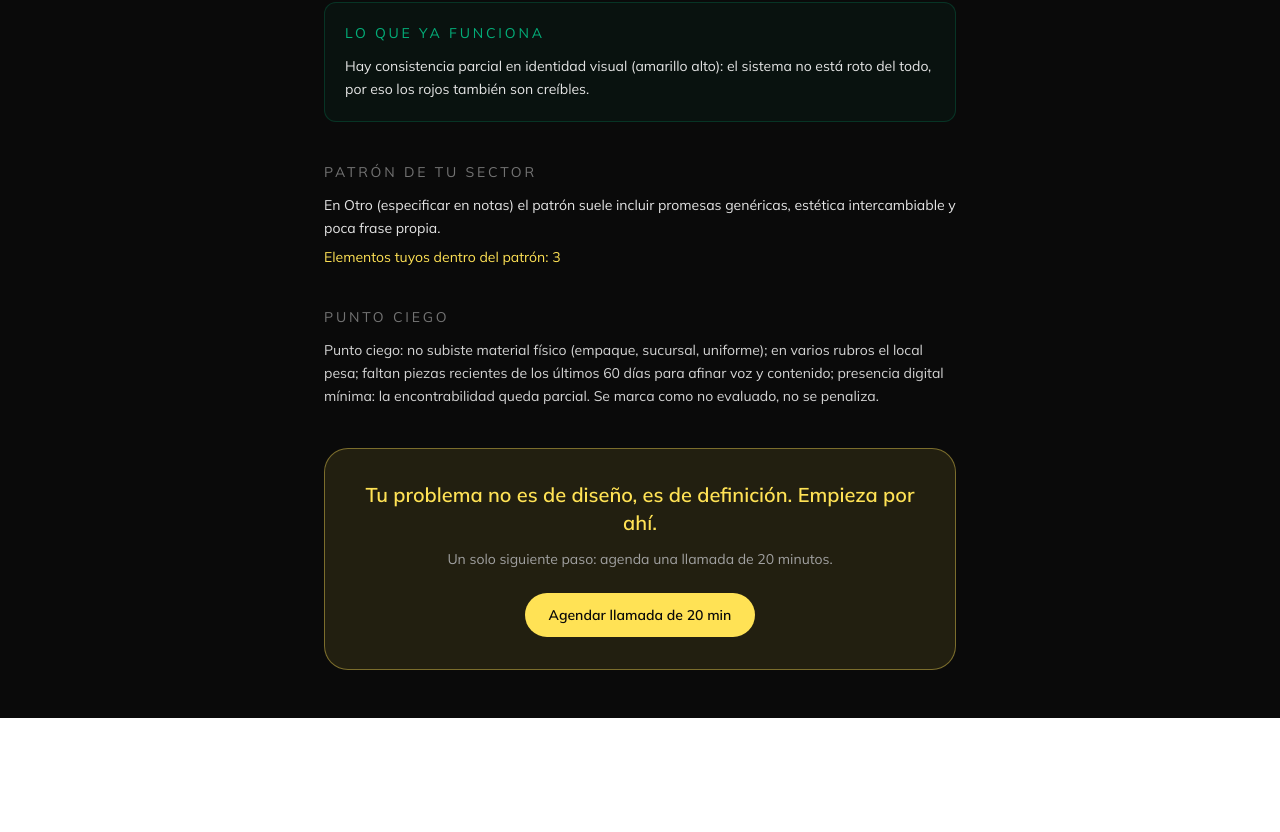
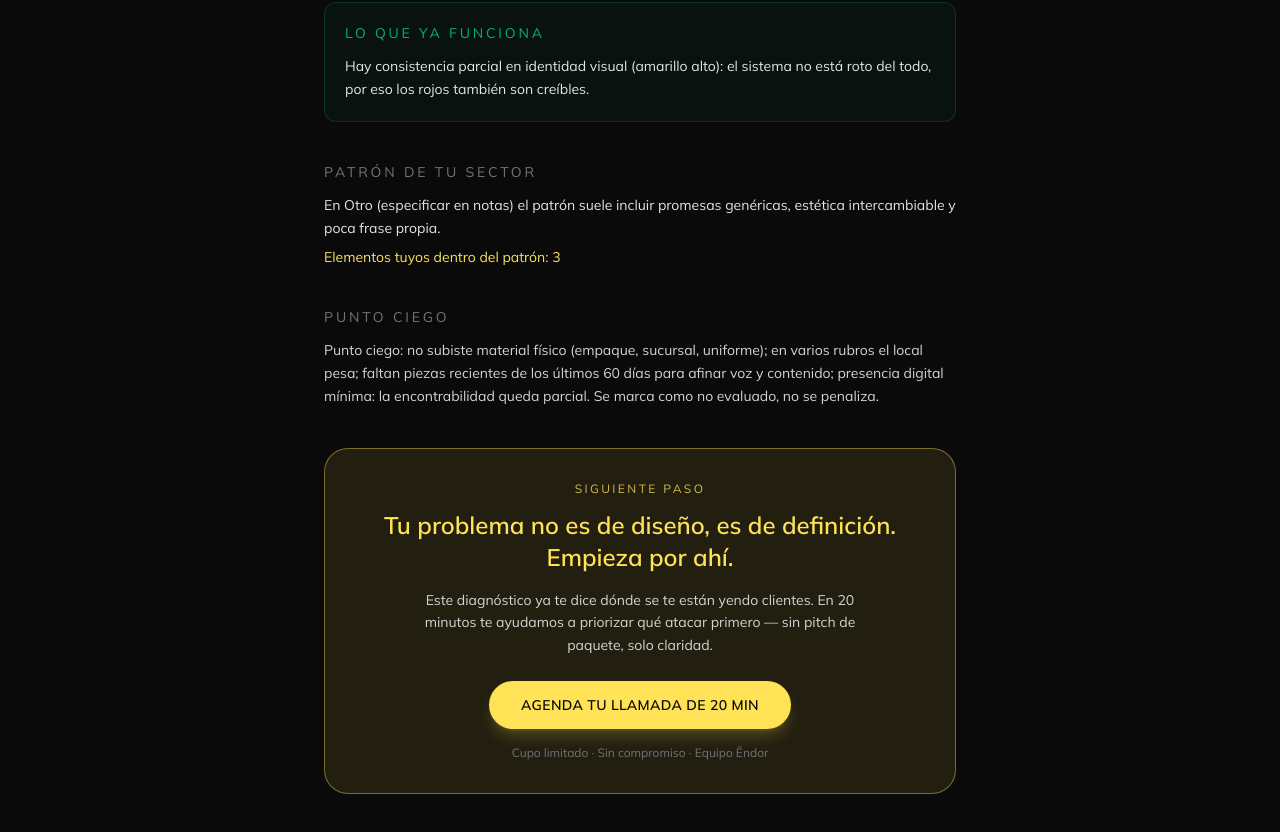
Before and after one commit to Grupo-Endor/Endor, a Next.js app: page /reporte/1 in a window 1280 px wide. Shown: the part 2134-2966 px from the top of the page. Before the commit the page ends 2852 px from the top, so only its background shows below. Built offline with nearby package versions, Linux system fonts and the light colour scheme; no server answers; the database is empty.

Commit message:
feat(diagnostico): remove client review UI; strengthen booking CTA

```diff
--- a/components/reporte/ReportView.tsx
+++ b/components/reporte/ReportView.tsx
@@ -23,6 +23,10 @@ const PAI_COLOR: Record<PaiStatus, string> = {
 
 const PAI_ORDER: PaiLinkKey[] = ["producto", "atributo", "idea", "concepto"];
 
+const BOOKING_URL =
+  process.env.NEXT_PUBLIC_BOOKING_URL ||
+  "https://calendar.app.google/P3Pi2TQHQ8cSgr6N7";
+
 export function ReportView({
   report,
   company,
@@ -34,13 +38,6 @@ export function ReportView({
 }) {
   return (
     <article className="mx-auto max-w-2xl space-y-10 px-5 py-12">
-      {report.needs_human_review ? (
-        <p className="rounded-xl border border-amber-500/40 bg-amber-500/10 px-4 py-3 text-sm text-amber-200">
-          Una o más dimensiones (o eslabones PAI) difieren entre corridas
-          independientes — marcado para revisión humana antes de entrega final.
-        </p>
-      ) : null}
-
       <p className="rounded-xl border border-white/10 bg-white/[0.03] px-4 py-3 text-sm text-neutral-300">
         Tu diagnóstico también llegará por correo. Puede tardar hasta 5 minutos;
         si no lo ves, revisa spam o promociones.
@@ -88,11 +85,6 @@ export function ReportView({
               <div className="flex items-center gap-3">
                 <SemaphoreDot color={d.color} />
                 <span className="text-sm">{d.label}</span>
-                {d.needs_human_review ? (
-                  <span className="text-[10px] uppercase text-amber-400">
-                    revisión
-                  </span>
-                ) : null}
               </div>
               <span
                 className={`text-sm font-semibold tabular-nums ${COLOR_TEXT[d.color]}`}
@@ -209,27 +201,31 @@ export function ReportView({
         </p>
       </section>
 
-      {/* 8. CTA único */}
+      {/* 8. CTA único — agendar (sin CTAs competidores) */}
       <section className="rounded-3xl border border-endor-accent/40 bg-endor-accent/10 p-8 text-center">
-        <p className="text-xl font-semibold text-endor-accent">
+        <p className="text-xs uppercase tracking-[0.2em] text-endor-accent/80">
+          Siguiente paso
+        </p>
+        <p className="mt-3 text-xl font-semibold text-endor-accent sm:text-2xl">
           {report.cta.phrase}
         </p>
-        <p className="mt-3 text-sm text-neutral-400">
-          Un solo siguiente paso: agenda una llamada de 20 minutos.
+        <p className="mx-auto mt-4 max-w-md text-sm leading-relaxed text-neutral-300">
+          Este diagnóstico ya te dice dónde se te están yendo clientes. En 20
+          minutos te ayudamos a priorizar qué atacar primero — sin pitch de
+          paquete, solo claridad.
         </p>
         <a
-          href={
-            process.env.NEXT_PUBLIC_BOOKING_URL ||
-            "https://calendar.app.google/P3Pi2TQHQ8cSgr6N7"
-          }
+          href={BOOKING_URL}
           target="_blank"
           rel="noreferrer"
-          className="mt-6 inline-flex rounded-full bg-endor-accent px-6 py-3 text-sm font-semibold text-endor-black"
+          className="mt-6 inline-flex rounded-full bg-endor-accent px-8 py-3.5 text-sm font-semibold uppercase tracking-wide text-endor-black shadow-lg shadow-endor-accent/20 transition hover:brightness-110"
         >
-          Agendar llamada de 20 min
+          Agenda tu llamada de 20 min
         </a>
+        <p className="mt-4 text-xs text-neutral-500">
+          Cupo limitado · Sin compromiso · Equipo Ēndor
+        </p>
       </section>
-
     </article>
   );
 }
```
